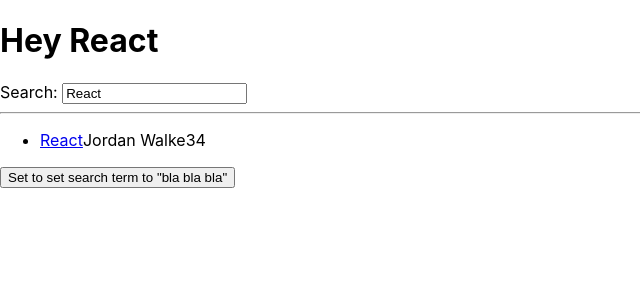
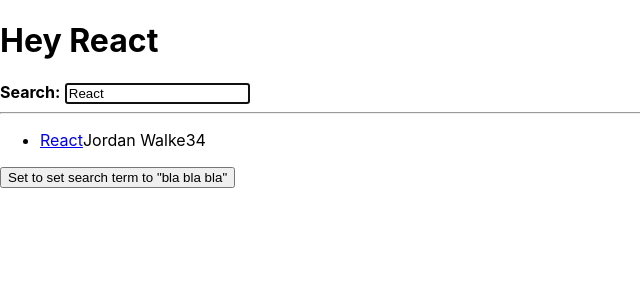
Before and after one commit to fedeeman/basic-react-tutorials, a React (Create React App) app: page / in a window 1280 px wide. Shown: the top 300 px of the page, without its empty margins (0-640 px from the left). Built offline with nearby package versions, Linux system fonts and the light colour scheme.

Commit message:
imperative programming

```diff
--- a/src/App.js
+++ b/src/App.js
@@ -61,7 +61,9 @@ const App = () => {
         id="search"
         label="Search"
         value={searchTerm}
+        isFocused
         onInputChange={handleSearch}>
+          <strong>Search:</strong>
       </InputWithLabel>
       <hr />
       <List list={searchedStories}></List>
@@ -94,15 +96,31 @@ const Item = ({ item }) => {
 };
 
 
-const InputWithLabel = ({ id, label, value, type='text', onInputChange }) => {
+const InputWithLabel = ({ id, label, value, type='text', onInputChange, children, isFocused }) => {
+
+  const inputRef = React.useRef();
+  console.log(inputRef);
+  React.useEffect(() => {
+    if (isFocused && inputRef.current) {
+      console.log(inputRef);
+      inputRef.current.focus();
+      console.log(inputRef);
+    }
+  }, [isFocused]);
+
+  console.log(inputRef);
+
+
   return (
     <>
-      <label htmlFor={id}>{label}:</label>
+      <label htmlFor={id}>{children}</label>
       &nbsp;
       <input
+        ref={inputRef}
         id={id}
         type={type}
         value={value}
+        autoFocus={isFocused}
         onChange={onInputChange}></input>
     </>
   );
```
